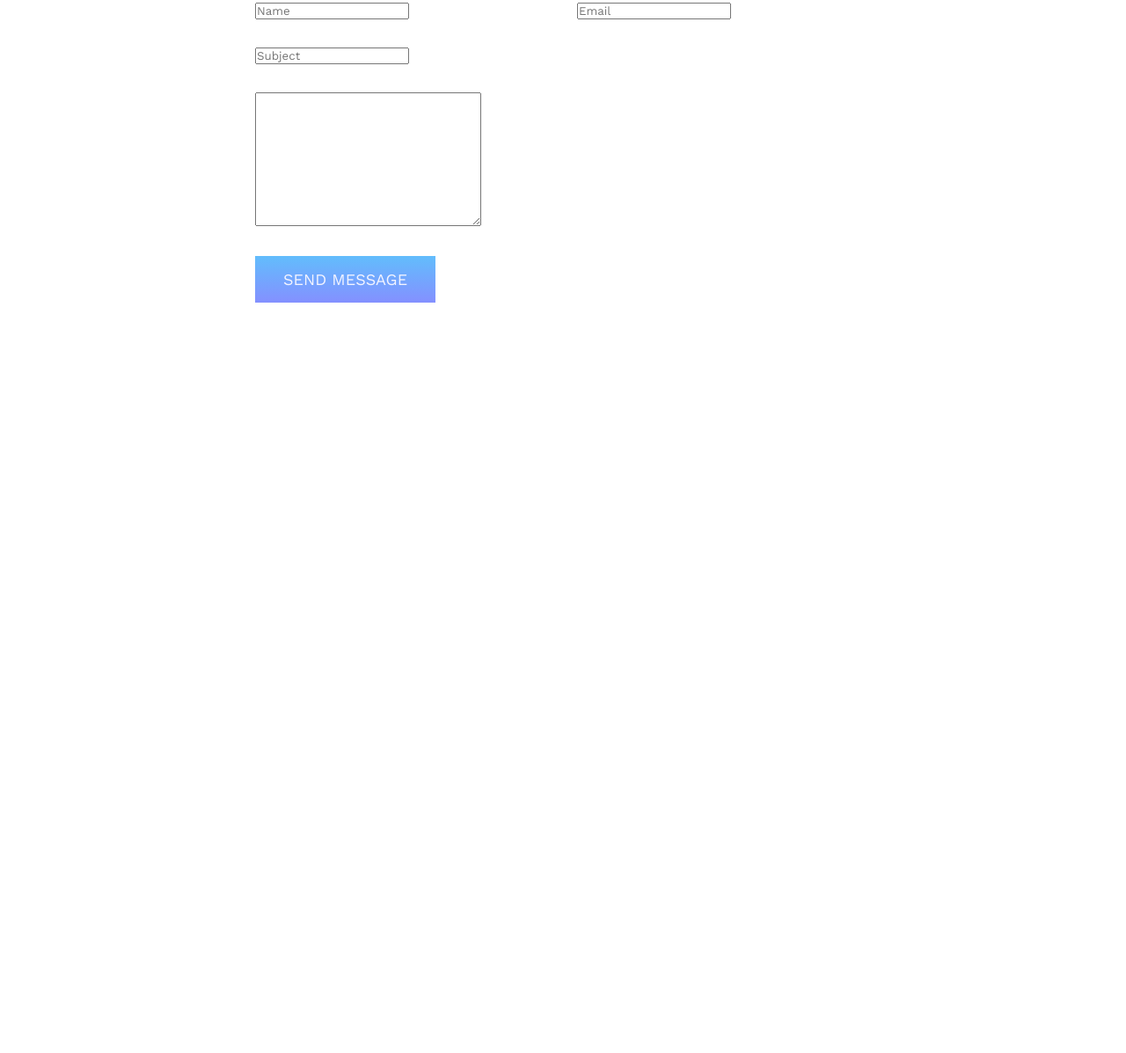
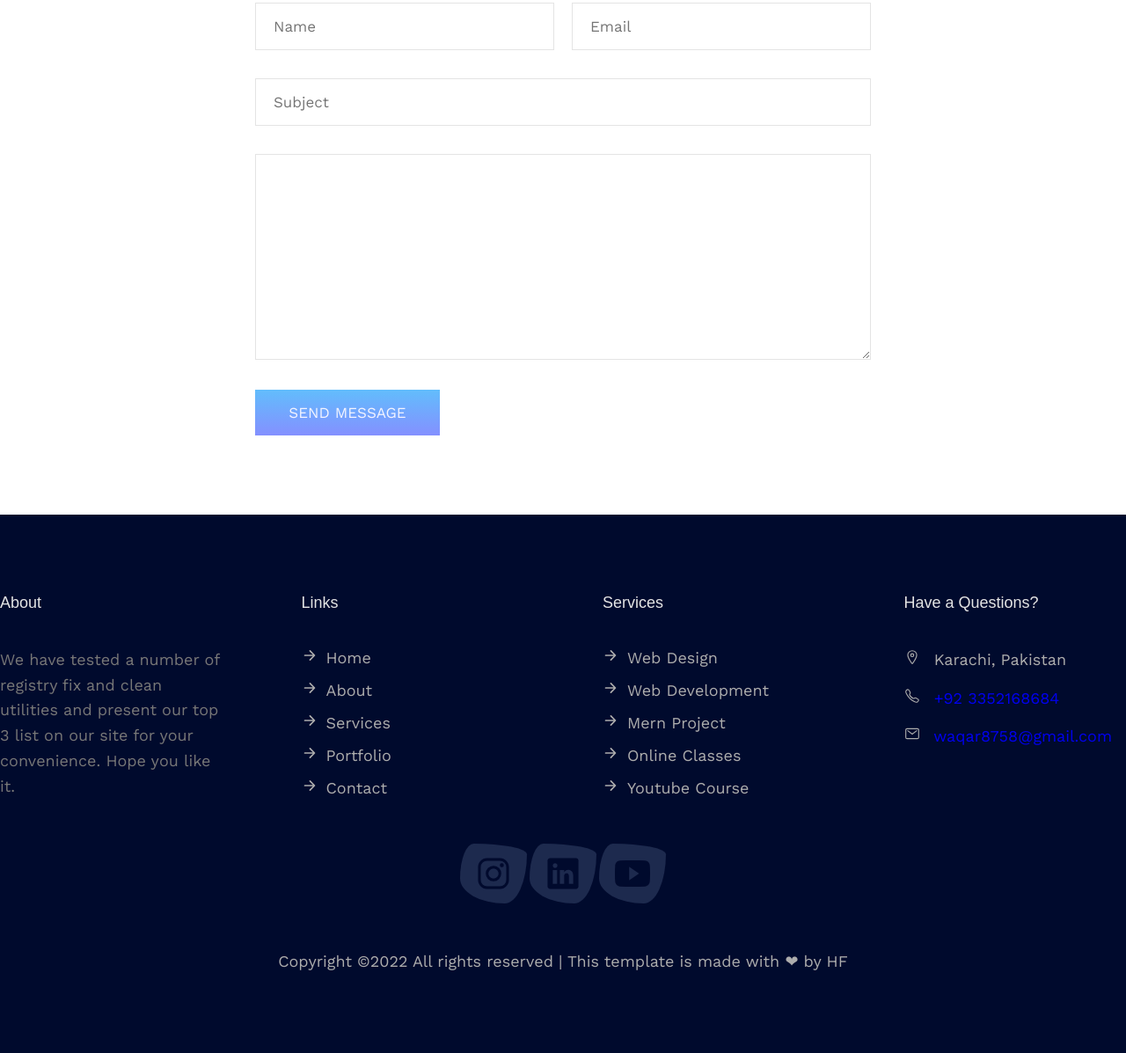
Before and after one commit to Waqar841/Prof-Web_2024, a plain HTML site: page index.html in a window 1280 px wide. Shown: the part 5726-6923 px from the top of the page at 88% size. Before the commit the page ends 6160 px from the top, so only its background shows below. Drawn offline with nearby package versions, Linux system fonts and the light colour scheme.

Commit message:
footerSec completed

```diff
--- a/css/style.css
+++ b/css/style.css
@@ -10,6 +10,7 @@
 :root {
   --heading: rgb(0 10 45);
   --para: #777777;
+  --footerPara: #adadad;
   --black: rgb(0, 0, 0);
   --overlay: #3e64ff;
   --para-tint: #e4e4e4;
@@ -695,14 +696,104 @@ ContactUs Section Starts
   display: flex;
   flex-direction: column;
   gap: 3.2rem;
-
-}
-.section-contact-main .grid{
-  gap: 3.2rem;
 }
 
+.section-contact-main .grid{
+  gap: 2rem;
+}
 
+.section-contact-main input, textarea{
+  padding: 1.6rem 2rem;
+  font-size: 1.7rem;
+  width: 100%;
+  border: 0.1rem solid var(--para-tint);
+}
+
+.section-contact-main input[type="submit"]{
+  width: 30%;
+  border: none;
+}
 
 /* ===================================
 ContactUs Section Ends
 ======================================= */
+
+/* ===================================
+Footer Section Starts
+======================================= */
+
+.section-footer{
+  background-color: var(--heading);
+  transition: all 0.3s linear;
+}
+
+.section-footer h3{
+  color: #e4e4e4;
+  margin-bottom: 4rem;
+}
+
+.f-about{
+  color: #adadad;
+}
+
+.f-links ul,
+.f-services ul,
+.f-address address{
+  display: flex;
+  flex-direction: column;
+  gap: 1.5rem;
+  justify-content: center;
+  list-style: none;
+}
+
+.f-links li,
+.f-links a,
+.f-services li,
+.f-services a {
+  font-size: 1.8rem;
+  color: #adadad;
+  text-transform: capitalize;
+}
+
+.f-links span,
+.f-services span,
+.f-address span {
+  margin-right: 1rem;
+}
+
+.f-address p{
+  font-style: normal;
+  color: var(--footerPara);
+}
+
+.f-social-icons {
+  margin: 5rem 0;
+  text-align: center;
+  color: #adadad;
+}
+
+
+.f-social-icons .icons{
+  width: 4rem;
+  height: 4rem;
+  background-color: rgb(144 172 209 / 20%);
+  padding: 1.4rem 1.8rem;
+  display: inline-block;
+  color: var(--heading);
+  animation: water-wave 3s linear infinite;
+  position: relative;
+}
+
+.f-credits p{
+  text-align: center;
+  color: var(--footerPara);
+}
+
+footer a:hover{
+  color: var(--third);
+}
+
+
+/* ===================================
+Footer Section Ends
+======================================= */
--- a/index.html
+++ b/index.html
@@ -627,6 +627,83 @@
     ContactUs Section Ends
     ================================== -->
 
+    <!-- ===================================
+    Footer Section Ends
+    ================================== -->
+
+    <footer class="section section-footer " >
+      <div class="container grid grid-four-col">
+        <div class="f-about">
+          <h3>About</h3>
+          <p>We have tested a number of registry fix and clean utilities and present our top 3 list on our site for your convenience. Hope you like it.</p>
+        </div>
+
+        <div class="f-links">
+           <h3>Links</h3>
+          <ul>
+            <li><span><ion-icon name="arrow-forward-outline"></ion-icon></span><a href="#">home</a></li>
+             <li><span><ion-icon name="arrow-forward-outline"></ion-icon></span><a href="#">about</a></li>
+              <li><span><ion-icon name="arrow-forward-outline"></ion-icon></span><a href="#">services</a></li>
+               <li><span><ion-icon name="arrow-forward-outline"></ion-icon></span><a href="#">portfolio</a></li>
+
+                 <li><span><ion-icon name="arrow-forward-outline"></ion-icon></span><a href="#">contact</a></li>
+          </ul>
+        </div>
+
+         <div class="f-services">
+            <h3>Services</h3>
+          <ul>
+            <li><span><ion-icon name="arrow-forward-outline"></ion-icon></span><a href="#">web design</a></li>
+             <li><span><ion-icon name="arrow-forward-outline"></ion-icon></span><a href="#">web development</a></li>
+              <li><span><ion-icon name="arrow-forward-outline"></ion-icon></span><a href="#">Mern Project</a></li>
+
+                <li><span><ion-icon name="arrow-forward-outline"></ion-icon></span><a href="#">Online Classes</a></li>
+                 <li><span><ion-icon name="arrow-forward-outline"></ion-icon></span><a href="#">Youtube Course</a></li>
+          </ul>
+        </div>
+
+        <div class="f-address">
+          <h3>Have a Questions?</h3>
+          <address>
+            <div>
+              <p>  <span><ion-icon name="location-outline"></ion-icon></span> Karachi, Pakistan </p>
+            </div>
+
+            <div>
+              <p>  <span><ion-icon name="call-outline"></ion-icon></span> <a href="tel:+923352168684"> +92 3352168684  </a></p>
+            </div>
+
+            <div>
+              <p>  <span><ion-icon name="mail-outline"></ion-icon></span> <a href="mailto:waqar8758@gmail.com"> waqar8758@gmail.com </a> </p>
+            </div>
+          </address>
+        </div>
+      </div>
+
+      <div class="container">
+        <div class="f-social-icons">
+          <a href="https://www.instagram.com/thapatechnical/" target="_blank">
+            <ion-icon class="icons" name="logo-instagram"></ion-icon>
+          </a>
+
+            <a href="https://discord.gg/MdScmCsua6" target="_blank">
+           <ion-icon name="logo-linkedin" class="icons"></ion-icon>
+          </a>
+
+            <a href="https://www.youtube.com/thapatechnical" target="_blank">
+           <ion-icon class="icons" name="logo-youtube"></ion-icon>
+          </a>
+        </div>
+
+        <div class="f-credits">
+          <p>Copyright ©2022 All rights reserved | This template is made with ❤ by HF</p>
+        </div>
+      </div>
+    </footer>
+
+    <!-- ===================================
+    Footer Section Ends
+    ================================== -->
 
     <script
       type="module"
```
